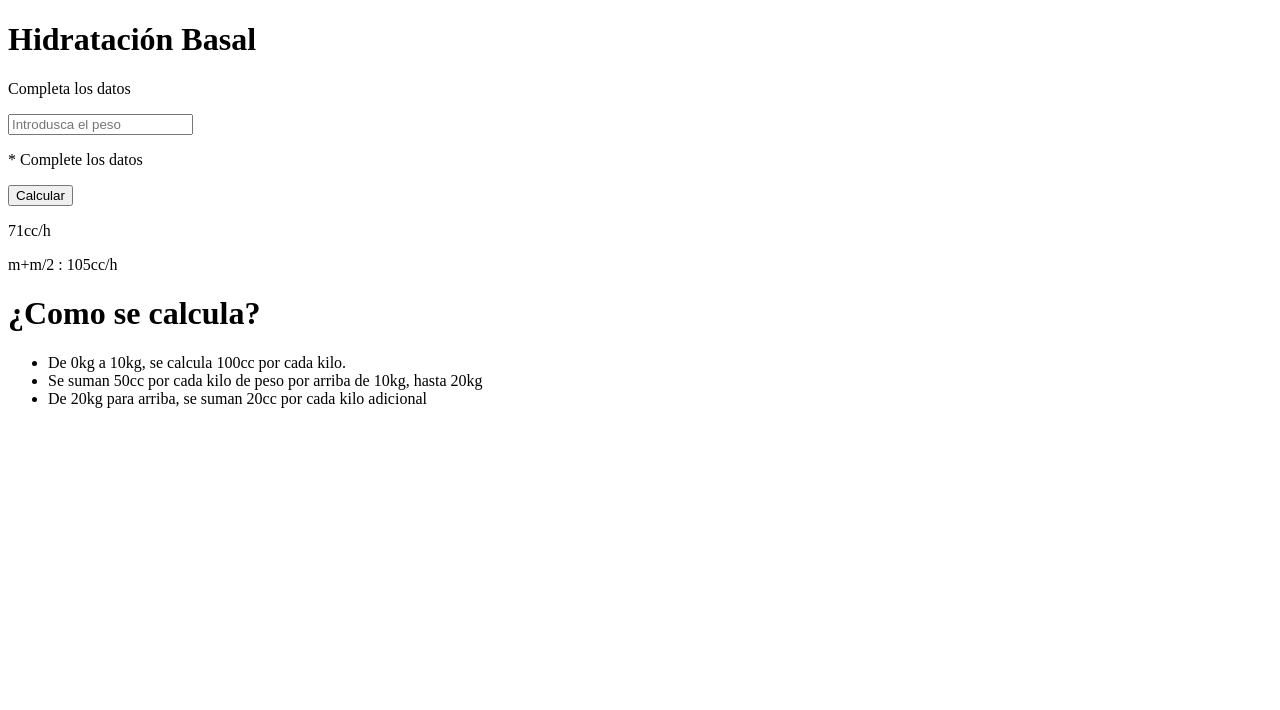
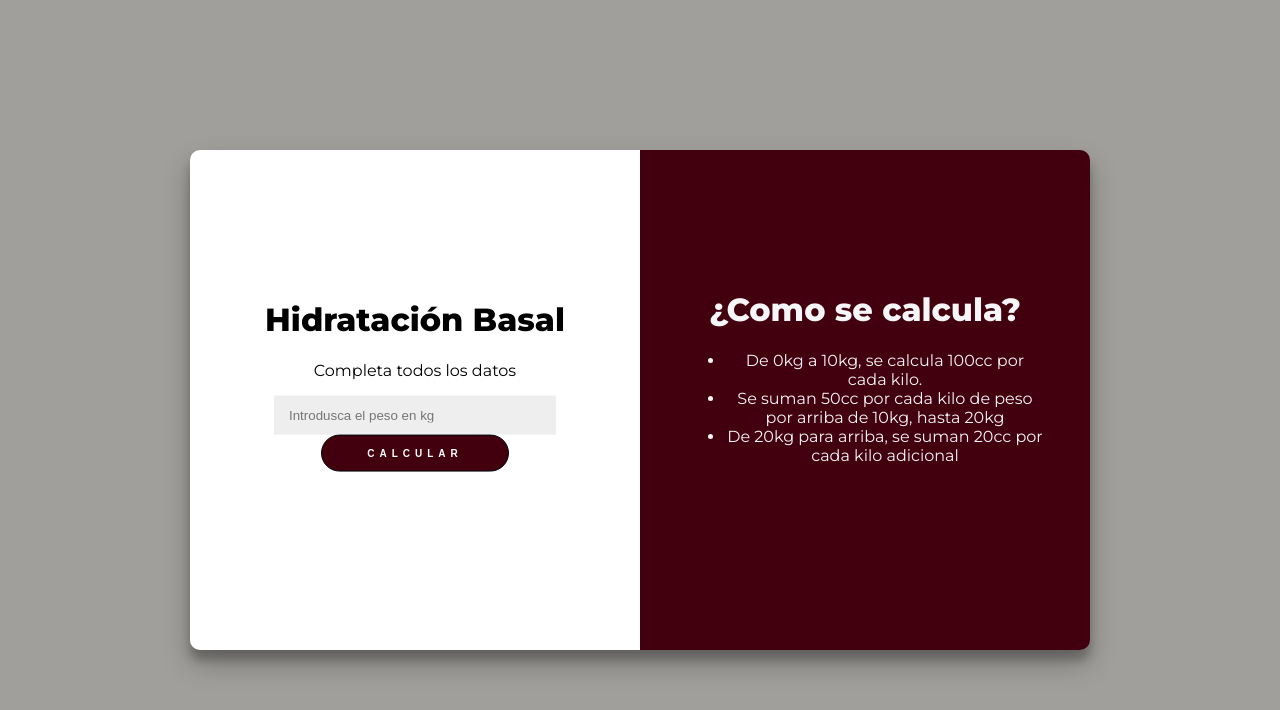
Before and after one commit to ivanescobarmixtras/EJERCITARIO, a plain HTML site: page index.html in a window 1280 px wide. Drawn offline with Linux system fonts and the light colour scheme.

Commit message:
mi primer acercamiento a css

```diff
--- a/index.html
+++ b/index.html
@@ -3,31 +3,45 @@
 
 <head>
     <title>Calculadora de hidratacion</title>
+
+    <meta charset="utf-8" />
+
+    <link rel="stylesheet" href="styles.css">
+
 </head>
 
 <body>
-    <div>
-        <div>
+    <div id="contenedor">
+
+        <div id="calculadora">
+
+            <div class="contenido">
+
                 <h1>Hidratación Basal</h1>
 
-            <p>Completa los datos</p>
+                <p class="item">Completa todos los datos</p>
 
-            <input type="number" placeholder="Introdusca el peso" />
+                <input class="item" id="peso" type="number" placeholder="Introdusca el peso en kg" />
 
-            <p>* Complete los datos</p>
+                <p class="item" id="error">* Debe completar todos los datos</p>
 
-            <button>Calcular</button>
+                <button class="item" id="calcular">Calcular</button>
 
-            <p>71cc/h</p>
+                <p class="item resultado" id="flu">71cc/h</p>
 
-            <p>m+m/2 : 105cc/h</p>
+                <p class="item resultado" id="man">m+m/2 : 105cc/h</p>
 
             </div>
-        <div>
+
+        </div>
+
+        <div id="detalle">
+
+            <div class="contenido">
+
                 <h1>¿Como se calcula?</h1>
 
                 <ul>
-
                     <li>De 0kg a 10kg, se calcula 100cc por cada kilo.</li>
 
                     <li>Se suman 50cc por cada kilo de peso por arriba de 10kg, hasta 20kg</li>
@@ -35,13 +49,13 @@
                     <li>De 20kg para arriba, se suman 20cc por cada kilo adicional</li>
 
                 </ul>
+
             </div>
+
         </div>
+
+    </div>
+
 </body>
 
-
-
-
-
-
 </html>
--- /dev/null
+++ b/styles.css
@@ -0,0 +1,75 @@
+@import url('https://fonts.googleapis.com/css?family=Montserrat:400,800');
+
+body{
+    background: #a09f9b;
+    font-family: 'Montserrat', sans-serif;
+    color: #000000;
+}
+#contenedor{
+    width: 900px;
+    height: 500px;
+    text-align: center;
+    position: absolute;
+    inset: 0;
+    margin: auto;
+    border-radius: 10px;
+    overflow: hidden;
+    box-shadow: 0 14px 28px rgba(0,0,0,0.25),
+      0 10px 10px rgba(0,0,0,0.22);
+  }
+#calculadora{
+    background: rgb(255, 255, 255);
+    width: 50%;
+    height: 100%;
+    float: left;
+}
+#detalle{
+    background: #42000f;
+    width: 50%;
+    height: 100%;
+    float: left;
+    color: #f6f5f7;
+}
+.contenido{
+    position: relative;
+    top: 45%;
+    transform: translateY(-50%);
+    overflow: hidden;
+    padding: 45px;
+}
+input {
+	width: 70%;
+    padding: 12px 15px;
+    border: none;
+    background-color: #eee;
+}
+
+button {
+    font-size: 10px;
+	font-weight: bold;
+	padding: 12px 45px;
+	border-radius: 30px;
+	background-color: #42000f;
+	border: 1px solid #00070a;
+	color: #FFFFFF;
+	text-transform: uppercase;
+	letter-spacing: 5px;
+	transition: transform 20ms ease-in;
+}
+
+button:active {
+	transform: scale(0.95);
+}
+#error{
+    color: red;
+    font-weight: bold;
+    display: none;
+}
+
+.resultado{
+    color: #000000;
+    font-weight: bold;
+    font-size: 25px;
+    margin-bottom: 5px;
+    display: none;
+}
```
Lines whose indentation alone changed are shown as unchanged.
